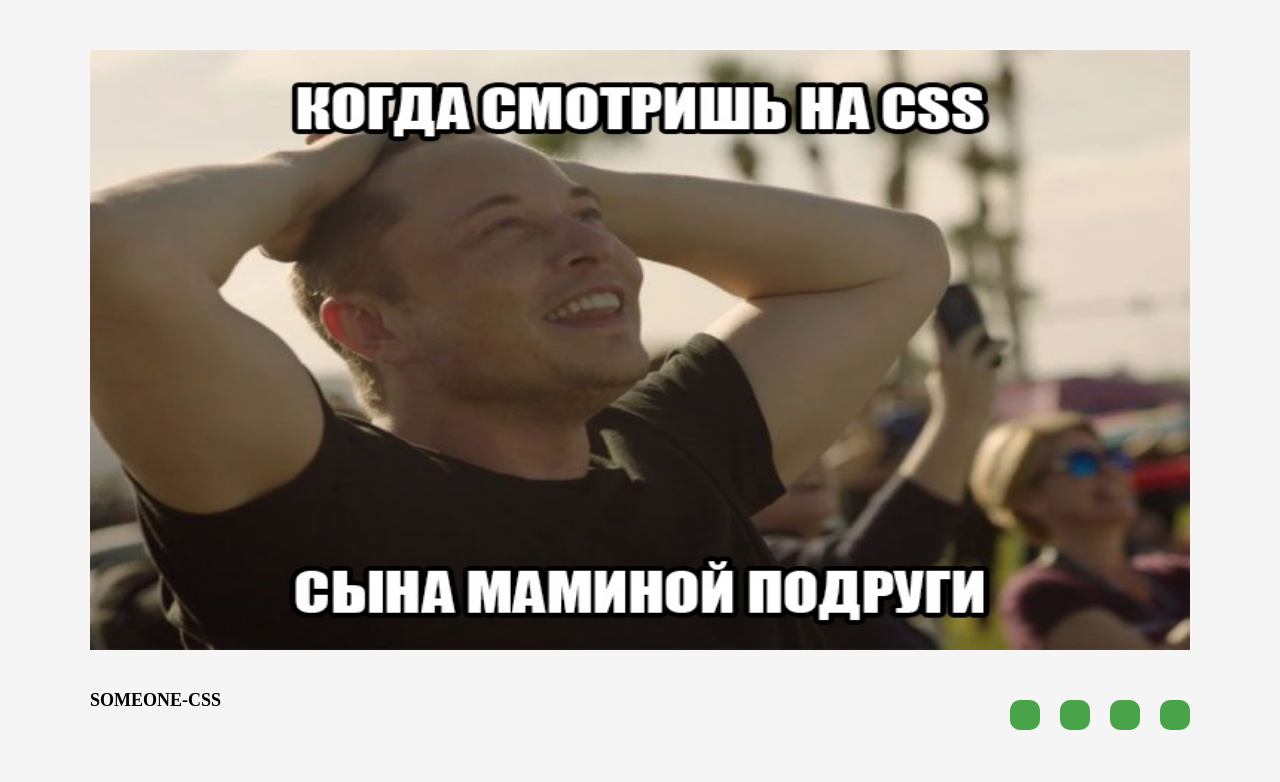
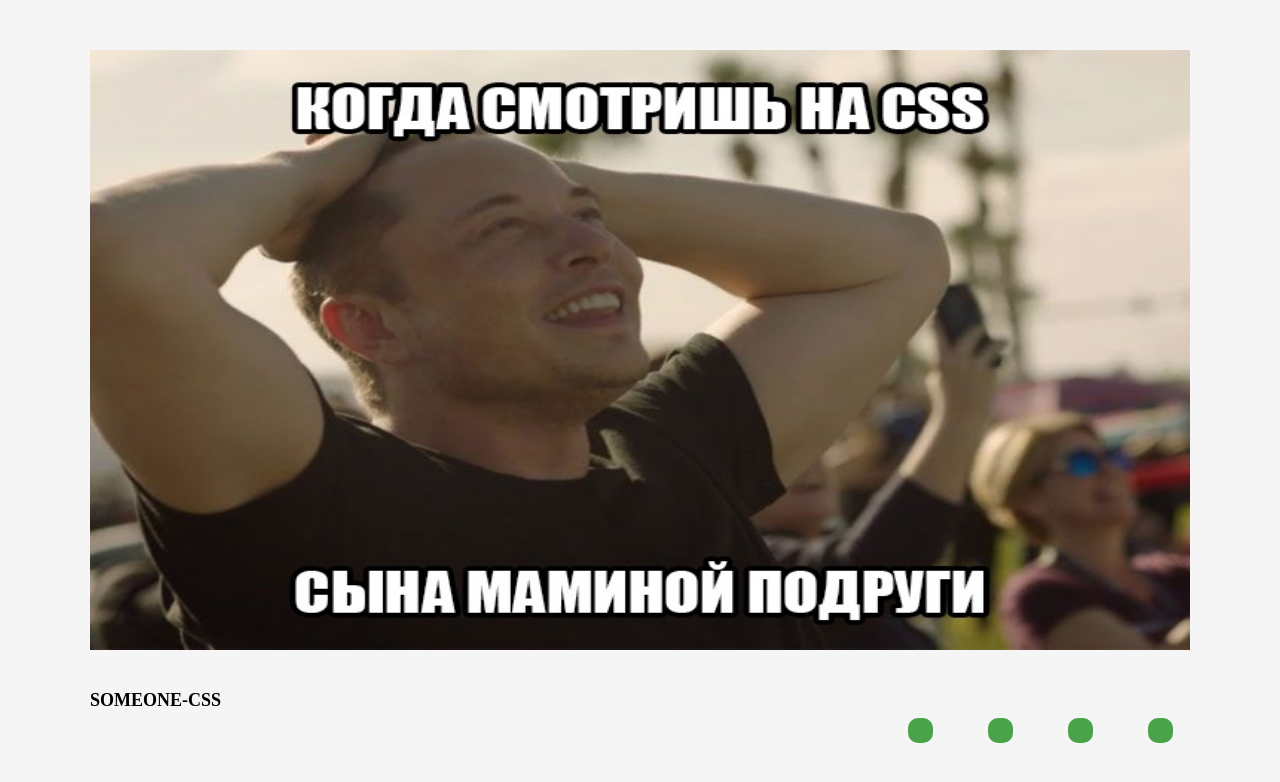
Before and after one commit to Al-eks/cssMemSlider, a plain HTML site: page cssMemSlider/index.html in a window 1280 px wide. Drawn offline with Linux system fonts and the light colour scheme.

Commit message:
feat: add large pressure area (Вс, май 15, 2022 22:43:48)

```diff
--- a/cssMemSlider/index.html
+++ b/cssMemSlider/index.html
@@ -34,10 +34,10 @@
   </div>
   <div class="down-wraper">
     <div class="navigation">
-      <label for="r1" class="bar"></label>
-      <label for="r2" class="bar"></label>
-      <label for="r3" class="bar"></label>
-      <label for="r4" class="bar"></label>
+      <label for="r1" class="bar"><div class="bar-control s2"></div></label>
+      <label for="r2" class="bar"><div class="bar-control"></div></label>
+      <label for="r3" class="bar"><div class="bar-control"></div></label>
+      <label for="r4" class="bar"><div class="bar-control"></div></label>
     </div>
   </div>
 </body>
--- a/cssMemSlider/style.css
+++ b/cssMemSlider/style.css
@@ -15,7 +15,6 @@ body {
   width: 1100px;
   height: 700px;
   overflow: hidden;
-  /* border: 10px solid white; */
   position: absolute;
   top: 50%;
   left: 50%;
@@ -24,7 +23,6 @@ body {
 }
 
 input[name="r"] {
-  /* position: absolute; */
   visibility: hidden;
   display: none;
 }
@@ -49,21 +47,8 @@ input[name="r"] {
 .slide p {
   position: absolute;
   bottom: 0;
-  /* width: 100%; */
   height: 60px;
 }
-
-/* .middle {
-  transform: translate(0%, 0%);
-} */
-
-/* .navigation {
-  position: absolute;
-  bottom: 0px;
-  left: 50%;
-  transform: translateX(-50%);
-  border: 10px solid white;
-} */
 
 .navigation {
   display: flex;
@@ -71,26 +56,36 @@ input[name="r"] {
 }
 
 .bar {
-  height: 30px;
-  width: 30px;
-  /* margin: 6px; */
+  display: flex;
+  justify-content: center;
+  align-items: center;
+  height: 60px;
+  width: 60px;
   cursor: pointer;
+  background-color: transparent;
+}
+
+.bar:hover .bar-control {
+  opacity: 1;
+  background-color: yellow;
+  transform: scale(1.1);
+  transition: .4s;
+}
+
+.bar:active .bar-control {
+  opacity: 1;
+  background-color: red;
+  transform: scale(1.1);
+  transition: .4s;
+}
+
+.bar-control {
+  width: 25px;
+  height: 25px;
   background-color: green;
   opacity: .7;
   border-radius: 10px;
-  transition: all .4 ease;
-}
-
-.bar:hover {
-  opacity: 1;
-  background-color: yellow;
-  transform: scale(1.1);
-}
-
-.bar:active {
-  opacity: 1;
-  background-color: red;
-  transform: scale(1.1);
+  transition: .4s;
 }
 
 #r1:checked ~ .s1 {
```
